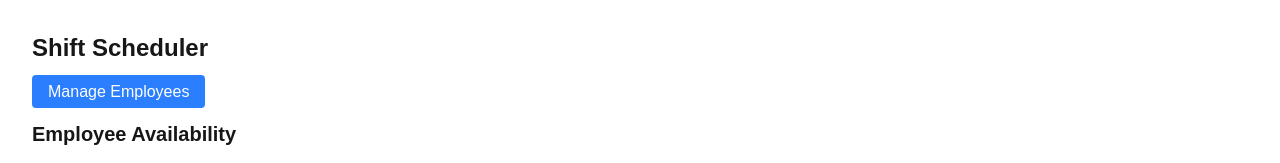
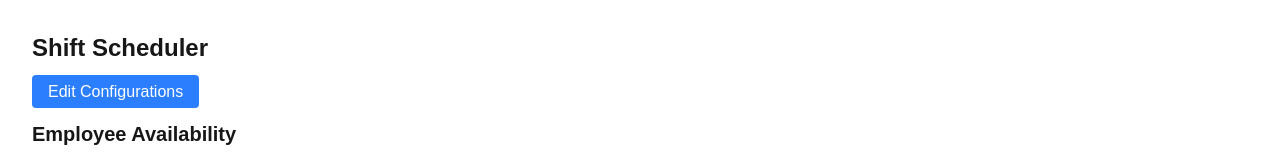
Before and after one commit to JohnYeung-dojjy/ShiftScheduler, a Next.js app: page / in a window 1280 px wide. Shown: the top 163 px of the page. Built offline with nearby package versions, Linux system fonts and the light colour scheme.

Commit message:
Rename employees -> configs, preparing for transition page from employee only management to overall settings management.

```diff
--- a/app/employees/page.tsx
+++ b/app/configs/page.tsx
@@ -4,7 +4,7 @@ import { useState, useEffect } from "react";
 import Head from "next/head";
 import Link from "next/link";
 
-export default function Employees() {
+export default function Configurations() {
   const [employees, setEmployees] = useState<string[]>([]);
   const [availability, setAvailability] = useState<Record<string, Record<string, boolean>>>({});
 
@@ -65,8 +65,16 @@ export default function Employees() {
   return (
     <div className="p-8">
       <Head>
-        <title>Manage Employees</title>
+        <title>Configurations</title>
       </Head>
+      <div className="mt-4 flex justify-end">
+        <Link
+          href="/"
+          className="px-4 py-2 bg-blue-500 text-white rounded hover:bg-blue-600"
+        >
+          Back to Home
+        </Link>
+      </div>
       <h1 className="text-2xl font-bold mb-4">Manage Employees</h1>
 
       <div className="mb-4">
@@ -101,15 +109,6 @@ export default function Employees() {
           </li>
         ))}
       </ul>
-
-      <div className="mt-4 flex justify-start">
-        <Link
-          href="/"
-          className="px-4 py-2 bg-blue-500 text-white rounded hover:bg-blue-600"
-        >
-          Back to Home
-        </Link>
-      </div>
     </div>
   );
 }
--- a/app/page.tsx
+++ b/app/page.tsx
@@ -169,10 +169,10 @@ export default function Home() {
 
       <div className="mb-4">
         <Link
-          href="/employees"
+          href="/configs"
           className="px-4 py-2 bg-blue-500 text-white rounded hover:bg-blue-600"
         >
-          Manage Employees
+          Edit Configurations
         </Link>
       </div>
 
```
